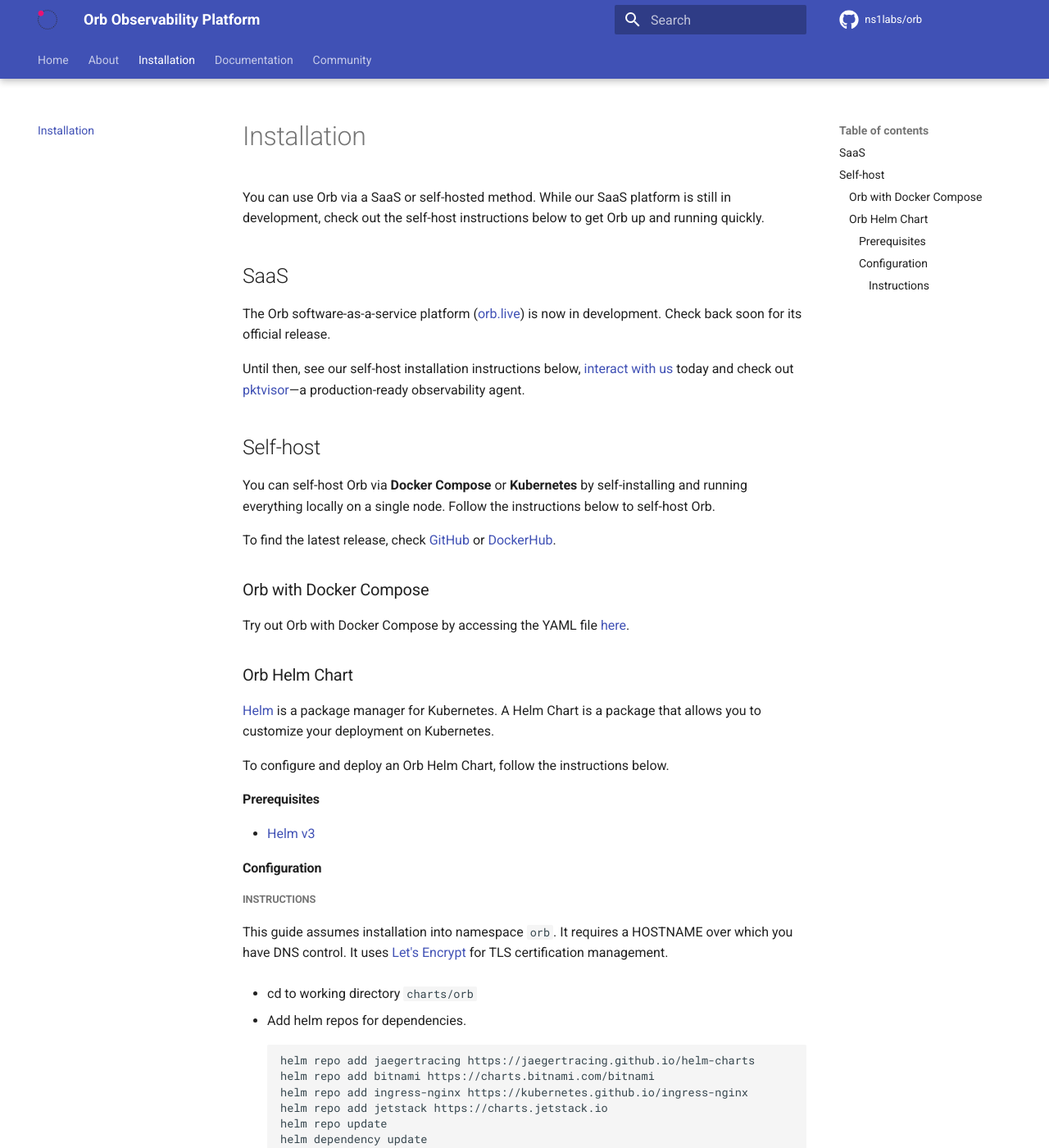
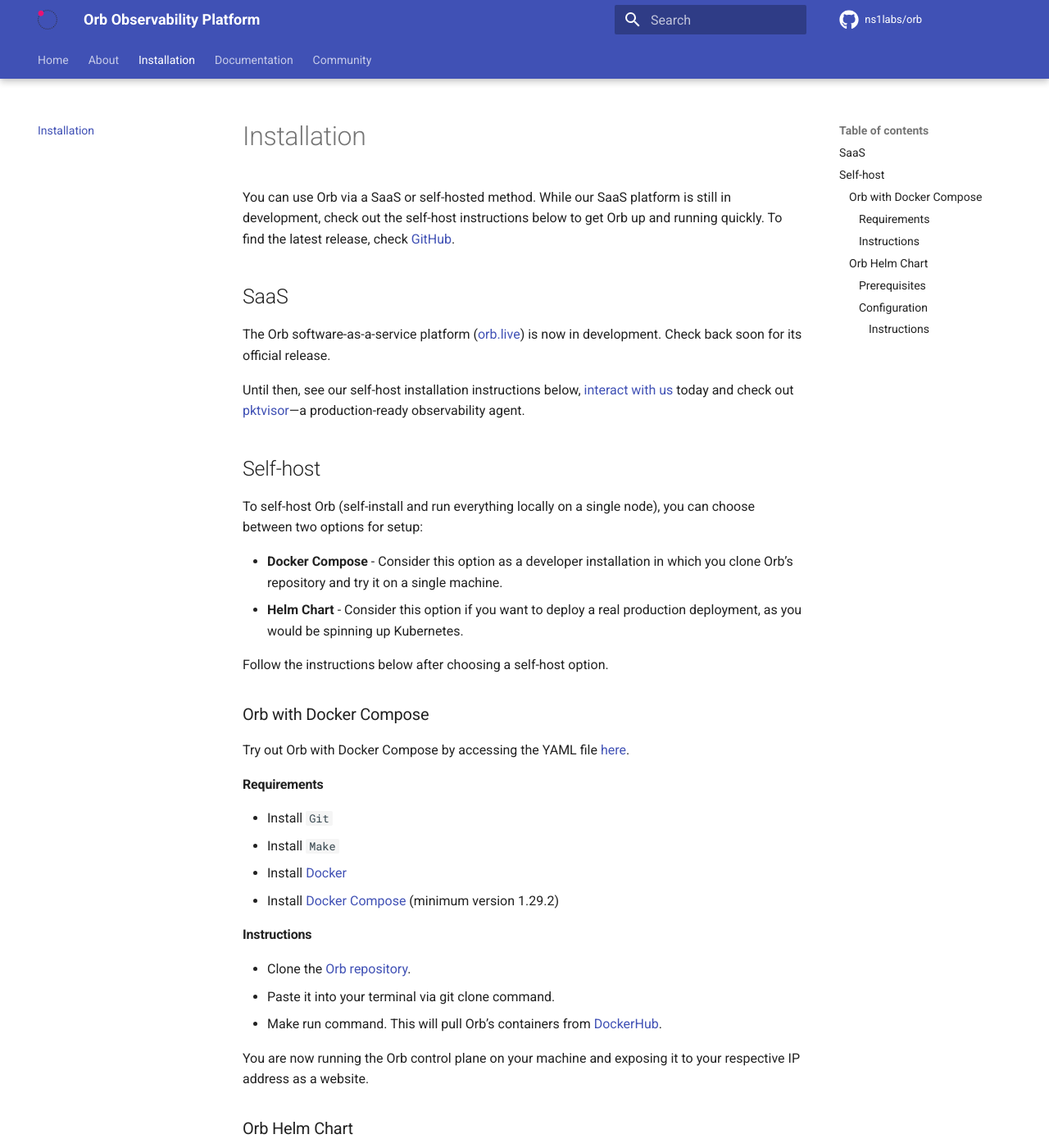
Before and after one commit to orb-community/orb-website, an MkDocs documentation site: the page built from docs/install.md, in a window 1280 px wide and 1400 px high. Shown: the whole window at 82% size. Built offline with MkDocs 1.6.1 and Material for MkDocs 9.7.7, drawn with Linux system fonts in a browser that asks for light colours; comment, search, counter and statistics services are not loaded.

Commit message:
docker compose install added

```diff
--- a/docs/install.md
+++ b/docs/install.md
@@ -1,4 +1,4 @@
-You can use Orb via a SaaS or self-hosted method. While our SaaS platform is still in development, check out the self-host instructions below to get Orb up and running quickly.
+You can use Orb via a SaaS or self-hosted method. While our SaaS platform is still in development, check out the self-host instructions below to get Orb up and running quickly. To find the latest release, check [GitHub](https://github.com/ns1labs/orb/releases).
 
 ## SaaS
 The Orb software-as-a-service platform ([orb.live](http://orb.live)) is now in development. Check back soon for its official release.
@@ -6,12 +6,31 @@
 Until then, see our self-host installation instructions below, [interact with us](https://getorb.io/contact/) today and check out [pktvisor](https://pktvisor.dev/)—a production-ready observability agent.
 
 ## Self-host
-You can self-host Orb via **Docker Compose** or **Kubernetes** by self-installing and running everything locally on a single node. Follow the instructions below to self-host Orb.
+To self-host Orb (self-install and run everything locally on a single node), you can choose between two options for setup:
 
-To find the latest release, check [GitHub](https://github.com/ns1labs/orb/releases) or [DockerHub](https://hub.docker.com/u/ns1labs).
+* **Docker Compose** - Consider this option as a developer installation in which you clone Orb’s repository and try it on a single machine.
+* **Helm Chart** - Consider this option if you want to deploy a real production deployment, as you would be spinning up Kubernetes.
+
+Follow the instructions below after choosing a self-host option.
 
 ### Orb with Docker Compose
 Try out Orb with Docker Compose by accessing the YAML file [here](https://github.com/ns1labs/orb/blob/develop/docker/docker-compose.yml).
+
+#### Requirements
+
+* Install `Git`
+* Install `Make`
+* Install [Docker](https://docs.docker.com/engine/install/)
+* Install [Docker Compose](https://docs.docker.com/compose/gettingstarted/) (minimum version 1.29.2)
+
+#### Instructions
+
+* Clone the [Orb repository](https://github.com/ns1labs/orb).
+* Paste it into your terminal via git clone command.
+* Make run command. This will pull Orb’s containers from [DockerHub](https://hub.docker.com/u/ns1labs).
+
+You are now running the Orb control plane on your machine and exposing it to your respective IP address as a website.
+
 
 ### Orb Helm Chart
 [Helm](https://helm.sh/) is a package manager for Kubernetes. A Helm Chart is a package that allows you to customize your deployment on Kubernetes.
```
